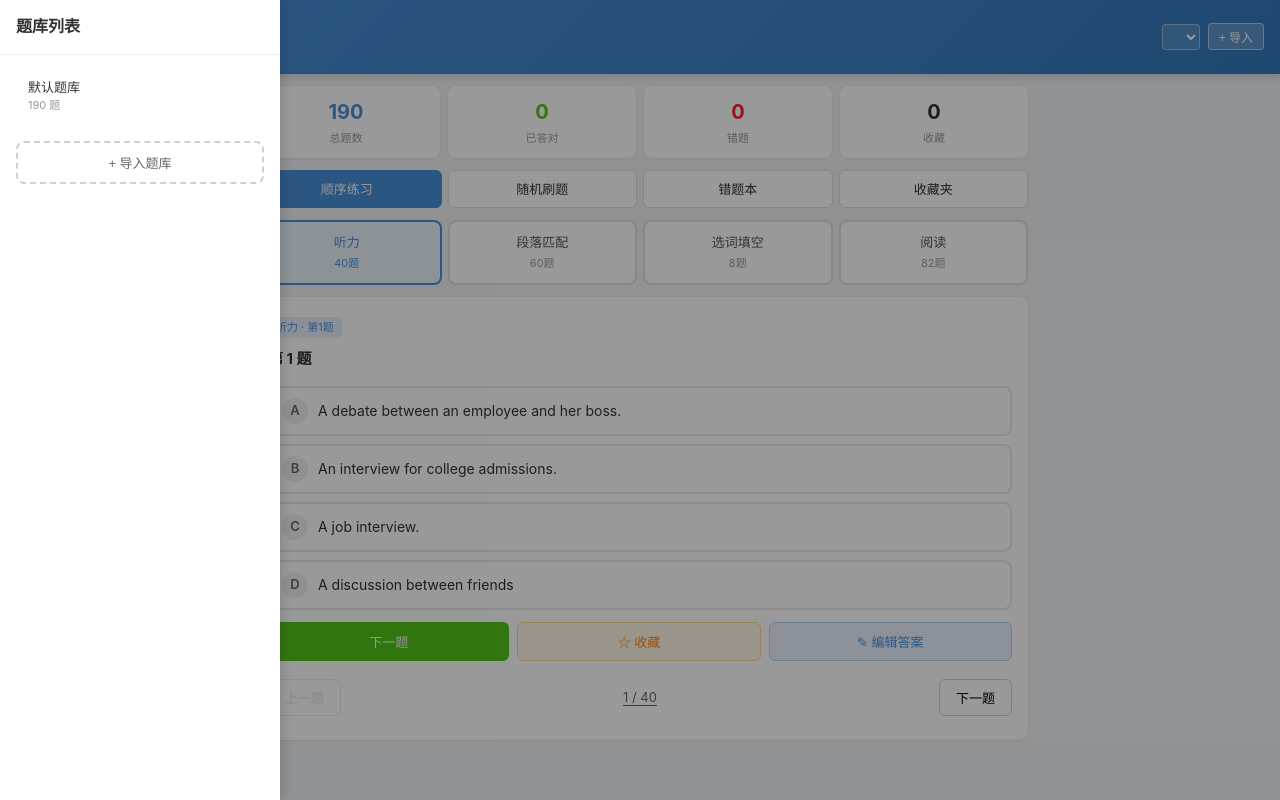
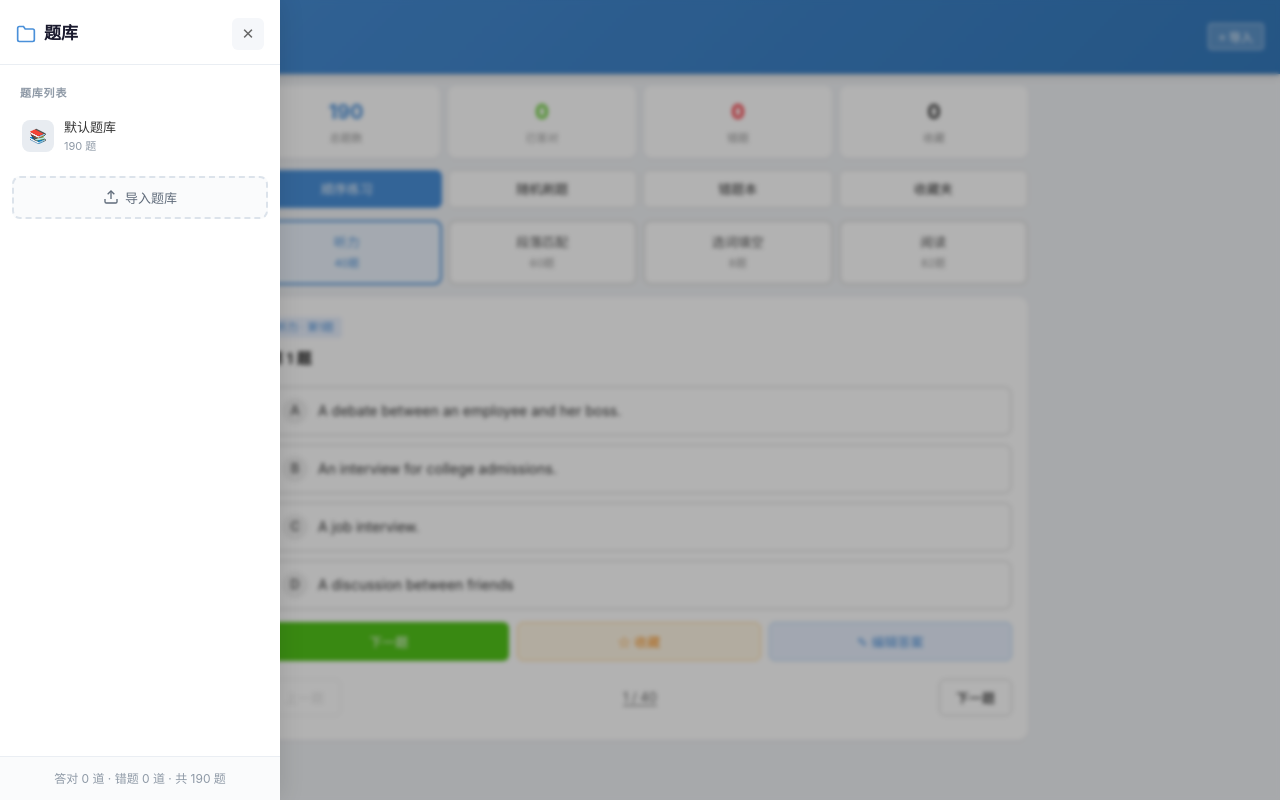
Before and after one commit to learnerCodeZ/exam-prep-ultra, a plain HTML site: page index.html in a window 1280 px wide. Both pictures are taken after a click on the button "打开题库菜单". Drawn offline with Linux system fonts and the light colour scheme.

Commit message:
style: redesign sidebar with document-site aesthetic

```diff
--- a/css/style.css
+++ b/css/style.css
@@ -42,51 +42,98 @@ body {
 /* Sidebar overlay */
 .sidebar-overlay {
   position: fixed; top: 0; left: 0; right: 0; bottom: 0;
-  background: rgba(0,0,0,0.4); z-index: 150;
-  display: none;
+  background: rgba(0,0,0,0.3); z-index: 150;
+  opacity: 0; pointer-events: none;
+  transition: opacity 0.2s ease;
+  backdrop-filter: blur(2px);
+  -webkit-backdrop-filter: blur(2px);
 }
-.sidebar-overlay.show { display: block; }
+.sidebar-overlay.show { opacity: 1; pointer-events: auto; }
 
 /* Sidebar */
 .sidebar {
-  position: fixed; top: 0; left: -320px; bottom: 0;
-  width: 280px; max-width: 80vw;
+  position: fixed; top: 0; left: -300px; bottom: 0;
+  width: 280px; max-width: 85vw;
   background: #fff; z-index: 160;
-  box-shadow: 2px 0 12px rgba(0,0,0,0.15);
+  box-shadow: 0 0 24px rgba(0,0,0,0.12);
   display: flex; flex-direction: column;
-  transition: left 0.25s ease;
+  transition: left 0.2s cubic-bezier(0.4, 0, 0.2, 1);
 }
 .sidebar.open { left: 0; }
 .sidebar-header {
   display: flex; align-items: center; justify-content: space-between;
-  padding: 14px 16px; border-bottom: 1px solid #eee;
+  padding: 18px 16px 14px;
+  border-bottom: 1px solid #eaeef3;
 }
-.sidebar-header h3 { font-size: 16px; }
+.sidebar-header h3 {
+  font-size: 17px; font-weight: 700; color: #1a1a2e;
+  display: flex; align-items: center; gap: 8px;
+}
+.sidebar-header h3 svg { color: #4a90d9; }
+.sidebar-close {
+  width: 32px; height: 32px; display: flex; align-items: center; justify-content: center;
+  border: none; background: #f5f7fa; border-radius: 6px;
+  cursor: pointer; font-size: 15px; color: #666;
+  transition: all 0.15s;
+}
+.sidebar-close:hover { background: #e8ecf1; color: #333; }
 .sidebar-body {
-  flex: 1; overflow-y: auto; padding: 12px 16px;
+  flex: 1; overflow-y: auto; padding: 12px 12px;
 }
-.sidebar-banks { margin-bottom: 16px; }
+.sidebar-section-label {
+  font-size: 11px; font-weight: 600; color: #8e99a6;
+  text-transform: uppercase; letter-spacing: 0.8px;
+  padding: 8px 8px 6px;
+}
+.sidebar-footer {
+  padding: 12px 16px; border-top: 1px solid #eaeef3;
+  background: #fafbfc;
+}
+.sidebar-stats {
+  font-size: 12px; color: #8e99a6; text-align: center;
+}
+
+/* Sidebar bank items */
+.sidebar-banks { margin-bottom: 12px; }
 .sidebar-bank-item {
-  display: flex; align-items: center; justify-content: space-between;
-  padding: 10px 12px; border-radius: 8px; cursor: pointer;
-  margin-bottom: 4px; transition: all 0.15s;
+  display: flex; align-items: center; gap: 10px;
+  padding: 8px 10px; border-radius: 8px; cursor: pointer;
+  transition: all 0.12s; position: relative;
 }
-.sidebar-bank-item:hover { background: #f5f5f5; }
-.sidebar-bank-item.active { background: #ebf3fc; color: #4a90d9; font-weight: 600; }
-.sidebar-bank-item .bank-name { font-size: 13px; }
-.sidebar-bank-item .bank-count { font-size: 11px; color: #999; }
+.sidebar-bank-item:hover { background: #f0f4f9; }
+.sidebar-bank-item.active {
+  background: #e8f3ff; color: #1a73e8; font-weight: 600;
+}
+.sidebar-bank-item .bank-icon {
+  width: 32px; height: 32px; border-radius: 8px;
+  display: flex; align-items: center; justify-content: center;
+  font-size: 14px; font-weight: 700; flex-shrink: 0;
+  background: #e8ecf1; color: #555;
+}
+.sidebar-bank-item.active .bank-icon { background: #d0e4ff; color: #1a73e8; }
+.sidebar-bank-item .bank-info { flex: 1; min-width: 0; }
+.sidebar-bank-item .bank-name { font-size: 13px; white-space: nowrap; overflow: hidden; text-overflow: ellipsis; }
+.sidebar-bank-item .bank-count { font-size: 11px; color: #8e99a6; margin-top: 1px; }
+.sidebar-bank-item.active .bank-count { color: #7ba7e0; }
 .sidebar-bank-item .bank-del {
-  font-size: 14px; color: #ccc; cursor: pointer; padding: 2px 6px; border: none; background: none;
-  display: none;
+  width: 24px; height: 24px; display: none; align-items: center; justify-content: center;
+  border: none; background: transparent; border-radius: 4px; cursor: pointer;
+  font-size: 13px; color: #bbb; flex-shrink: 0;
 }
-.sidebar-bank-item:hover .bank-del { display: block; }
-.sidebar-bank-item .bank-del:hover { color: #f5222d; }
+.sidebar-bank-item:hover .bank-del { display: flex; }
+.sidebar-bank-item .bank-del:hover { background: #fee2e2; color: #ef4444; }
+
+/* Sidebar import button */
 .sidebar-import {
-  width: 100%; padding: 10px; border: 2px dashed #d0d0d0;
-  border-radius: 8px; background: #fff; cursor: pointer;
-  font-size: 13px; color: #666; text-align: center;
+  display: flex; align-items: center; justify-content: center; gap: 6px;
+  width: 100%; padding: 10px; margin-top: 4px;
+  border: 2px dashed #dce3eb; border-radius: 8px;
+  background: #fafbfc; cursor: pointer;
+  font-size: 13px; color: #5f6b7a; transition: all 0.15s;
 }
-.sidebar-import:hover { border-color: #4a90d9; color: #4a90d9; }
+.sidebar-import:hover { border-color: #4a90d9; color: #4a90d9; background: #f0f6ff; }
+.sidebar-import svg { transition: all 0.15s; }
+.sidebar-import:hover svg { stroke: #4a90d9; }
 
 .container { max-width: 800px; margin: 0 auto; padding: 12px; }
 
--- a/index.html
+++ b/index.html
@@ -8,16 +8,14 @@
 </head>
 <body>
 <div class="header">
-  <div style="display:flex;align-items:center;gap:8px">
-    <button class="menu-btn" onclick="toggleSidebar()">☰</button>
+  <div style="display:flex;align-items:center;gap:10px">
+    <button class="menu-btn" onclick="toggleSidebar()" aria-label="打开题库菜单">☰</button>
     <div>
       <h1>期末刷题宝典</h1>
       <div class="sub-info" id="hdrSub">加载中...</div>
     </div>
   </div>
   <div class="header-right">
-    <select class="bank-select" id="bankSelect" onchange="switchBank(this.value)"></select>
-    <button class="btn-del" id="btnDelBank" onclick="deleteBankUI(document.getElementById('bankSelect').value)" title="删除当前题库" style="display:none">✕</button>
     <button class="btn-import" onclick="openImport()">+ 导入</button>
   </div>
 </div>
@@ -28,12 +26,19 @@
 <!-- 侧栏 -->
 <div class="sidebar" id="sidebar">
   <div class="sidebar-header">
-    <h3>题库列表</h3>
-    <button class="menu-btn" onclick="toggleSidebar()">✕</button>
+    <h3><svg width="20" height="20" viewBox="0 0 24 24" fill="none" stroke="currentColor" stroke-width="2"><path d="M22 19a2 2 0 0 1-2 2H4a2 2 0 0 1-2-2V5a2 2 0 0 1 2-2h5l2 3h9a2 2 0 0 1 2 2z"/></svg> 题库</h3>
+    <button class="sidebar-close" onclick="toggleSidebar()">✕</button>
   </div>
   <div class="sidebar-body">
+    <div class="sidebar-section-label">题库列表</div>
     <div class="sidebar-banks" id="sidebarBanks"></div>
-    <button class="sidebar-import" onclick="openImport();toggleSidebar()">+ 导入题库</button>
+    <button class="sidebar-import" onclick="openImport();toggleSidebar()">
+      <svg width="16" height="16" viewBox="0 0 24 24" fill="none" stroke="currentColor" stroke-width="2"><path d="M21 15v4a2 2 0 0 1-2 2H5a2 2 0 0 1-2-2v-4"/><polyline points="17 8 12 3 7 8"/><line x1="12" y1="3" x2="12" y2="15"/></svg>
+      导入题库
+    </button>
+  </div>
+  <div class="sidebar-footer">
+    <div class="sidebar-stats" id="sidebarStats"></div>
   </div>
 </div>
 
--- a/js/app.js
+++ b/js/app.js
@@ -127,11 +127,20 @@ function renderBankSelect() {
     html += renderBankItem(b.id, b.name, b.questions ? b.questions.length : 0, activeId === b.id, true);
   }
   container.innerHTML = html;
+  // 侧栏底部统计
+  const stats = document.getElementById('sidebarStats');
+  if (stats) {
+    const right = Object.keys(state.right).length;
+    const wrong = Object.keys(state.wrong).length;
+    stats.textContent = `答对 ${right} 道 · 错题 ${wrong} 道 · 共 ${state.questions.length} 题`;
+  }
 }
 
 function renderBankItem(id, name, count, isActive, deletable) {
+  const iconChar = isActive ? '📖' : (id === 'default' ? '📚' : '📘');
   return `<div class="sidebar-bank-item ${isActive?'active':''}" onclick="switchBank('${id}')">
-    <div>
+    <div class="bank-icon">${iconChar}</div>
+    <div class="bank-info">
       <div class="bank-name">${escapeHtml(name)}</div>
       <div class="bank-count">${count} 题</div>
     </div>
@@ -140,15 +149,23 @@ function renderBankItem(id, name, count, isActive, deletable) {
 }
 
 function toggleSidebar() {
-  document.getElementById('sidebar').classList.toggle('open');
-  document.getElementById('sidebarOverlay').classList.toggle('show');
+  const sidebar = document.getElementById('sidebar');
+  const overlay = document.getElementById('sidebarOverlay');
+  sidebar.classList.toggle('open');
+  overlay.classList.toggle('show');
 }
+
+// ESC 关闭侧栏
+document.addEventListener('keydown', (e) => {
+  if (e.key === 'Escape') {
+    const sidebar = document.getElementById('sidebar');
+    if (sidebar.classList.contains('open')) toggleSidebar();
+  }
+});
 
 async function switchBank(bankId) {
   localStorage.setItem(LS.activeBank, bankId);
-  // 切换题库后关闭侧栏
-  document.getElementById('sidebar').classList.remove('open');
-  document.getElementById('sidebarOverlay').classList.remove('show');
+  toggleSidebar(); // 关闭侧栏
   await loadBank(bankId);
 }
 
```
